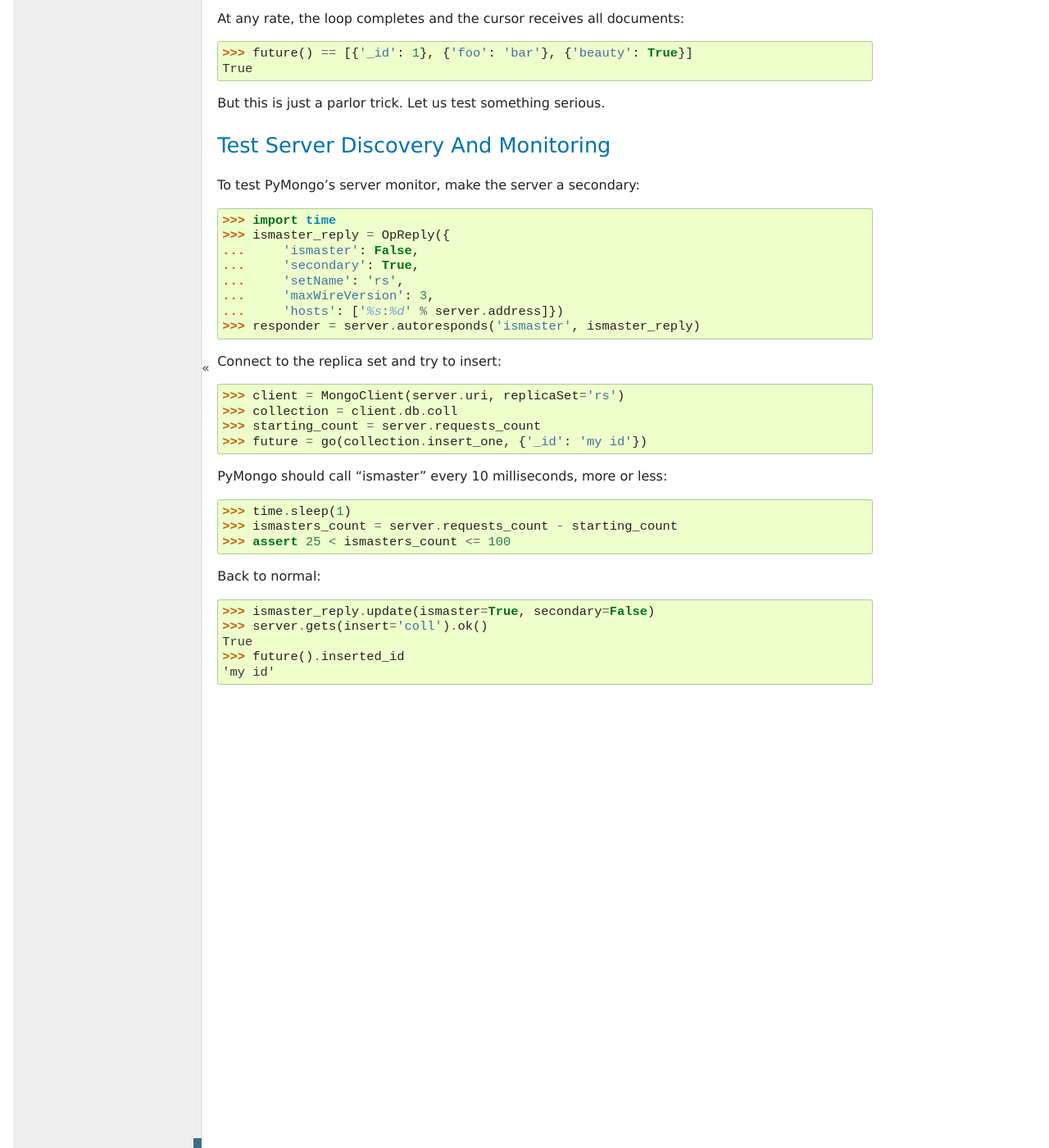
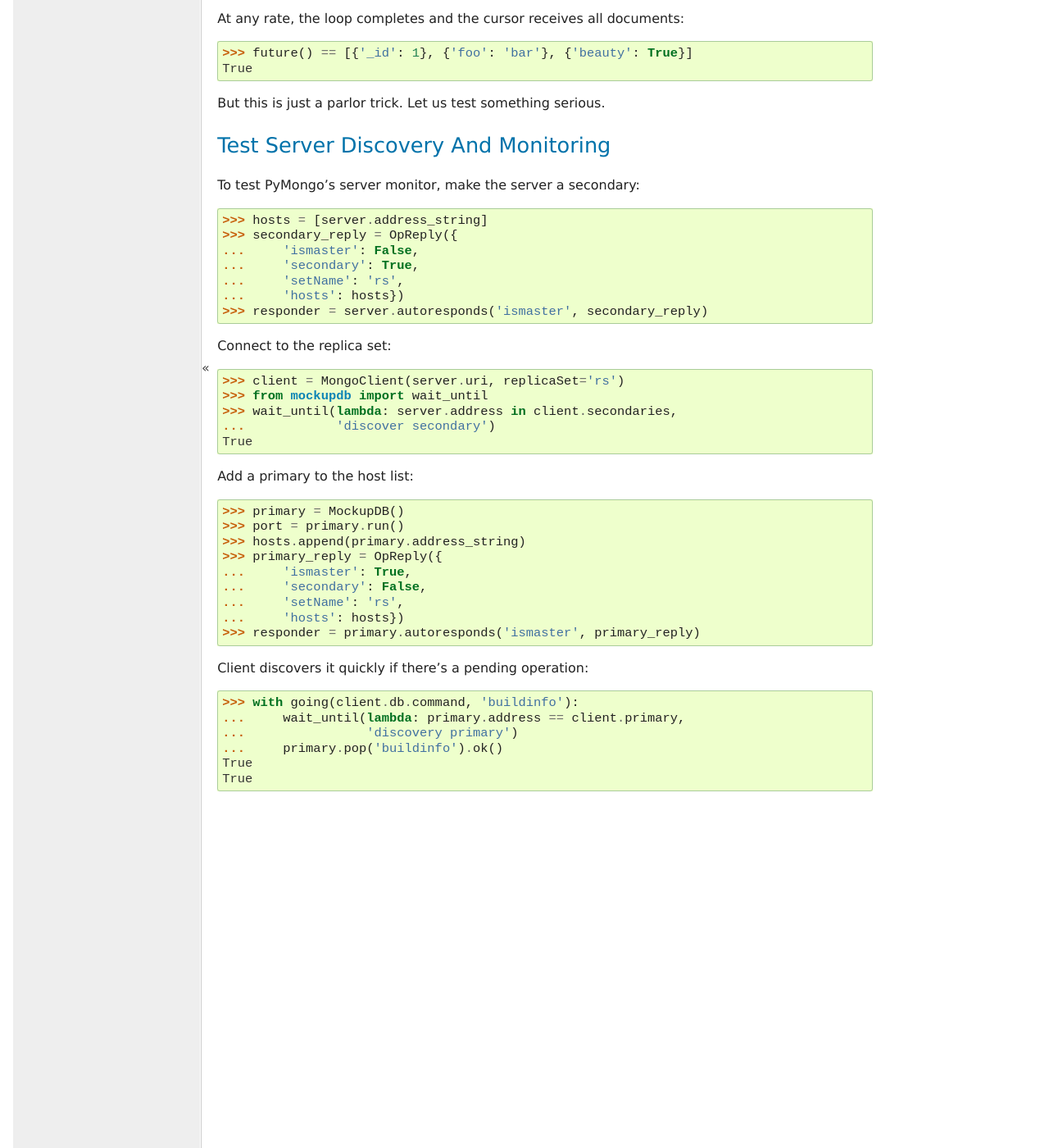
Before and after one commit to mongodb-labs/mongo-mockup-db, a Sphinx documentation site: the page built from docs/tutorial.rst, in a window 1280 px wide and 1400 px high, scrolled down 6677 px. Shown: the whole window at 82% size. Built offline with Sphinx 7.4.7, drawn with Linux system fonts in a browser that asks for light colours; pages that are not in the unit, such as notebooks, are missing from menus.

Commit message:
Better SDAM test example.

```diff
--- a/docs/tutorial.rst
+++ b/docs/tutorial.rst
@@ -353,35 +353,42 @@ Test Server Discovery And Monitoring
 
 To test PyMongo's server monitor, make the server a secondary:
 
-   >>> import time
-   >>> ismaster_reply = OpReply({
+   >>> hosts = [server.address_string]
+   >>> secondary_reply = OpReply({
    ...     'ismaster': False,
    ...     'secondary': True,
    ...     'setName': 'rs',
-   ...     'maxWireVersion': 3,
-   ...     'hosts': ['%s:%d' % server.address]})
-   >>> responder = server.autoresponds('ismaster', ismaster_reply)
+   ...     'hosts': hosts})
+   >>> responder = server.autoresponds('ismaster', secondary_reply)
 
-Connect to the replica set and try to insert:
+Connect to the replica set:
 
    >>> client = MongoClient(server.uri, replicaSet='rs')
-   >>> collection = client.db.coll
-   >>> starting_count = server.requests_count
-   >>> future = go(collection.insert_one, {'_id': 'my id'})
+   >>> from mockupdb import wait_until
+   >>> wait_until(lambda: server.address in client.secondaries,
+   ...            'discover secondary')
+   True
 
-PyMongo should call "ismaster" every 10 milliseconds, more or less:
+Add a primary to the host list:
 
-   >>> time.sleep(1)
-   >>> ismasters_count = server.requests_count - starting_count
-   >>> assert 25 < ismasters_count <= 100
+   >>> primary = MockupDB()
+   >>> port = primary.run()
+   >>> hosts.append(primary.address_string)
+   >>> primary_reply = OpReply({
+   ...     'ismaster': True,
+   ...     'secondary': False,
+   ...     'setName': 'rs',
+   ...     'hosts': hosts})
+   >>> responder = primary.autoresponds('ismaster', primary_reply)
 
-Back to normal:
+Client discovers it quickly if there's a pending operation:
 
-   >>> ismaster_reply.update(ismaster=True, secondary=False)
-   >>> server.gets(insert='coll').ok()
+   >>> with going(client.db.command, 'buildinfo'):
+   ...     wait_until(lambda: primary.address == client.primary,
+   ...                'discovery primary')
+   ...     primary.pop('buildinfo').ok()
    True
-   >>> future().inserted_id
-   'my id'
+   True
 
 .. _PyMongo: https://pypi.python.org/pypi/pymongo/
 
```
